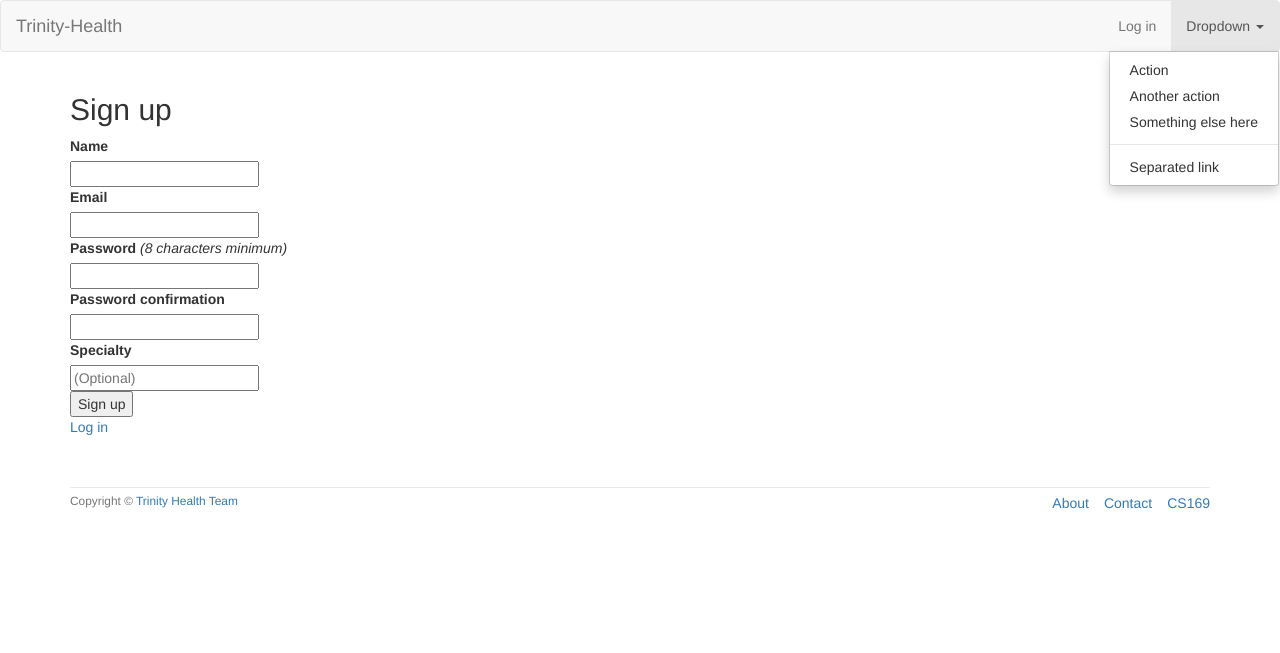
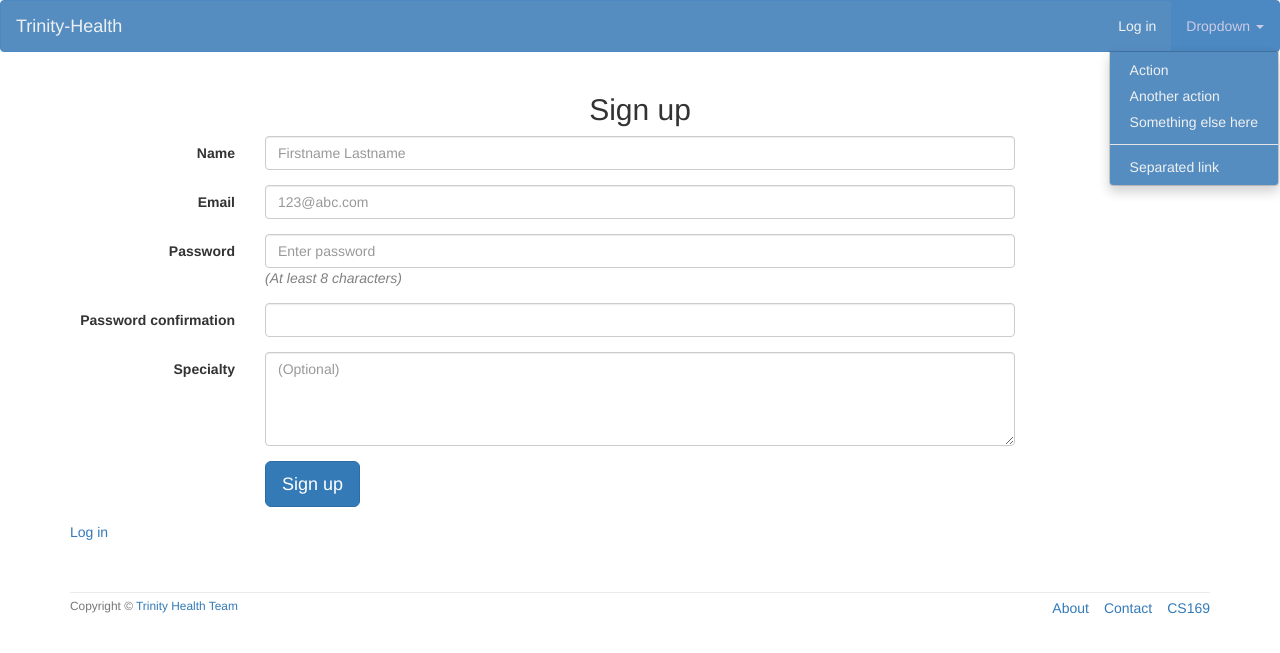
Before and after one commit to pro-vi/Trinity-Health, a Rails app: a page that uses app/views/devise/registrations/new.html.erb in a window 1280 px wide, after a click on "Dropdown". Shown: the top 653 px of the page. Run offline with Rails 7, Linux system fonts and the light colour scheme; style sheets or scripts are compiled from the project's sources; some libraries are stand-ins or nearby versions.

Commit message:
Finished Signup and Login view styling, and other tweaks

```diff
--- a/app/assets/stylesheets/custom.css.scss
+++ b/app/assets/stylesheets/custom.css.scss
@@ -1,26 +1,106 @@
 @import "bootstrap-sprockets";
 @import "bootstrap";
 
-footer {
-  margin-top: 50px;
-  padding-top: 5px;
-  border-top: 1px solid #eaeaea;
-  color: #777;
+/* Styling for jumbotron */
+
+.jumbotron {
+  background-image: asset-url('jumbotron/jumbotron-bkg.jpg');
+  background-size: cover;
+  height: 600px;
+  color: #fff;
+  overflow: hidden;
+  font-weight: bold;
+  text-align: center;
 }
 
-footer small {
-  float: left;
+.jumbotron h1 {
+  text-shadow: 0px 0px 3px #000, -1px -1px #000, 1px 1px #000;
 }
 
-footer ul {
-  float: right;
-  list-style: none;
+.jumbotron h3 {
+  text-shadow: 1px 1px #000;
 }
 
-footer ul li {
-  float: left;
-  margin-left: 15px;
+
+/* Styling for navigation bar */
+
+.navbar-default {
+  background-color: #568dc1;
+  border-color: #4c88c1;
 }
+.navbar-default .navbar-brand {
+  color: #eef1f2;
+}
+.navbar-default .navbar-brand:hover,
+.navbar-default .navbar-brand:focus {
+  color: #cccbe3;
+}
+.navbar-default .navbar-text {
+  color: #eef1f2;
+}
+.navbar-default .navbar-nav > li > a {
+  color: #eef1f2;
+}
+.navbar-default .navbar-nav > li > a:hover,
+.navbar-default .navbar-nav > li > a:focus {
+  color: #cccbe3;
+}
+.navbar-default .navbar-nav > li > .dropdown-menu {
+  background-color: #568dc1;
+}
+.navbar-default .navbar-nav > li > .dropdown-menu > li > a {
+  color: #eef1f2;
+}
+.navbar-default .navbar-nav > li > .dropdown-menu > li > a:hover,
+.navbar-default .navbar-nav > li > .dropdown-menu > li > a:focus {
+  color: #cccbe3;
+  background-color: #4c88c1;
+}
+.navbar-default .navbar-nav > li > .dropdown-menu > li > .divider {
+  background-color: #4c88c1;
+}
+.navbar-default .navbar-nav .open .dropdown-menu > .active > a,
+.navbar-default .navbar-nav .open .dropdown-menu > .active > a:hover,
+.navbar-default .navbar-nav .open .dropdown-menu > .active > a:focus {
+  color: #cccbe3;
+  background-color: #4c88c1;
+}
+.navbar-default .navbar-nav > .active > a,
+.navbar-default .navbar-nav > .active > a:hover,
+.navbar-default .navbar-nav > .active > a:focus {
+  color: #cccbe3;
+  background-color: #4c88c1;
+}
+.navbar-default .navbar-nav > .open > a,
+.navbar-default .navbar-nav > .open > a:hover,
+.navbar-default .navbar-nav > .open > a:focus {
+  color: #cccbe3;
+  background-color: #4c88c1;
+}
+.navbar-default .navbar-toggle {
+  border-color: #4c88c1;
+}
+.navbar-default .navbar-toggle:hover,
+.navbar-default .navbar-toggle:focus {
+  background-color: #4c88c1;
+}
+.navbar-default .navbar-toggle .icon-bar {
+  background-color: #eef1f2;
+}
+.navbar-default .navbar-collapse,
+.navbar-default .navbar-form {
+  border-color: #eef1f2;
+}
+.navbar-default .navbar-link {
+  color: #eef1f2;
+}
+.navbar-default .navbar-link:hover {
+  color: #cccbe3;
+}
+
+
+
+/* Other Stylings */
 
 .case-name {
   font-weight: bold;
@@ -48,8 +128,46 @@ footer ul li {
   padding-bottom: 15px;
 }
 
-/* styling for clinician
-.clinician-select {
-  display: none;
+.min-password-len {
+  color: #808080;
 }
-*/
+
+/* Fix chrome checkbox auto -20 margin-left */
+.checkbox input[type="checkbox"] {
+  margin-left: 0px;
+}
+
+/* Fix the text related to fixed checkbox */
+.checkbox-fix {
+  position: relative;
+  left: 20px;
+  font-weight: bold;
+}
+
+
+.checkbox-text {
+  padding-left: 20;
+}
+
+/* Styling for footer */
+
+footer {
+  margin-top: 50px;
+  padding-top: 5px;
+  border-top: 1px solid #eaeaea;
+  color: #777;
+}
+
+footer small {
+  float: left;
+}
+
+footer ul {
+  float: right;
+  list-style: none;
+}
+
+footer ul li {
+  float: left;
+  margin-left: 15px;
+}
--- a/app/controllers/clinicians_controller.rb
+++ b/app/controllers/clinicians_controller.rb
@@ -26,7 +26,7 @@ class CliniciansController < ApplicationController
       flash[:success] = "Clinician was succesfully created"
       redirect_to clinician_path(@clinician)
     else
-      flash[:notice] = "There was a problem creating the clinician"
+      flash[:danger] = "There was a problem creating the clinician"
       render :new
     end
   end
--- /dev/null
+++ b/app/helpers/devise_helper.rb
@@ -0,0 +1,20 @@
+module DeviseHelper
+  def devise_error_messages!
+    return '' if resource.errors.empty?
+
+    messages = resource.errors.full_messages.map { |msg| content_tag(:li, msg) }.join
+    sentence = I18n.t('errors.messages.not_saved',
+      count: resource.errors.count,
+      resource: resource.class.model_name.human.downcase)
+
+    html = <<-HTML
+    <div class="alert alert-error alert-block">
+      <button type="button" class="close" data-dismiss="alert">x</button>
+      <h4>#{sentence}</h4>
+      #{messages}
+    </div>
+    HTML
+
+    html.html_safe
+  end
+end
--- a/app/views/devise/registrations/new.html.erb
+++ b/app/views/devise/registrations/new.html.erb
@@ -1,39 +1,66 @@
-<h2>Sign up</h2>
+<h2 align="center">Sign up</h2>
 
-<%= form_for(resource, as: resource_name, url: registration_path(resource_name)) do |f| %>
+<div class='row'>
+  <div class='col-xs-12'>
+    <%= form_for(resource, as: resource_name, url: registration_path(resource_name),
+                :html => {class: "form-horizontal", role: "form"}) do |f| %>
       <%= devise_error_messages! %>
 
-  <div class="field">
-    <%= f.label :name %><br />
-    <%= f.text_field :name, autofocus: true %>
+      <div class="form-group field">
+        <div class="control-label col-sm-2">
+          <%= f.label :name %>
+        </div>
+        <div class="col-sm-8">
+          <%= f.text_field :name, class: "form-control", placeholder: "Firstname Lastname", autofocus: true %>
+        </div>
       </div>
 
-  <div class="field">
-    <%= f.label :email %><br />
-    <%= f.email_field :email%>
+      <div class="form-group field">
+        <div class="control-label col-sm-2">
+          <%= f.label :email %>
+        </div>
+        <div class="col-sm-8">
+          <%= f.email_field :email, class: "form-control", placeholder: "123@abc.com" %>
+        </div>
       </div>
 
-  <div class="field">
+      <div class="form-group field">
+        <div class="control-label col-sm-2">
           <%= f.label :password %>
+        </div>
+        <div class="col-sm-8">
+          <%= f.password_field :password, class: "form-control", placeholder: "Enter password", autocomplete: "off" %>
           <% if @minimum_password_length %>
-    <em>(<%= @minimum_password_length %> characters minimum)</em>
-    <% end %><br />
-    <%= f.password_field :password, autocomplete: "off" %>
+          <em class="min-password-len">(At least <%= @minimum_password_length %> characters)</em>
+          <% end %>
+        </div>
       </div>
 
-  <div class="field">
-    <%= f.label :password_confirmation %><br />
-    <%= f.password_field :password_confirmation, autocomplete: "off" %>
+      <div class="form-group field">
+        <div class="control-label col-sm-2">
+          <%= f.label :password_confirmation %>
+        </div>
+        <div class="col-sm-8">
+          <%= f.password_field :password_confirmation, class: "form-control", autocomplete: "off" %>
+        </div>
       </div>
 
-  <div class="field">
-    <%= f.label :specialty %><br />
-    <%= f.text_field :specialty, autocomplete: "off", placeholder: "(Optional)" %>
+      <div class="form-group field">
+        <div class="control-label col-sm-2">
+          <%= f.label :specialty %>
+        </div>
+        <div class="col-sm-8">
+          <%= f.text_area :specialty, class: "form-control", rows: 4, autocomplete: "off", placeholder: "(Optional)" %>
+        </div>
       </div>
 
-  <div class="actions">
-    <%= f.submit "Sign up" %>
+      <div class="form-group actions">
+        <div class="col-sm-offset-2 col-sm-10">
+          <%= f.submit "Sign up", class: 'btn btn-primary btn-lg' %>
+        </div>
       </div>
     <% end %>
+  </div>
+</div>
 
 <%= render "devise/shared/links" %>
--- a/app/views/pages/home.html.erb
+++ b/app/views/pages/home.html.erb
@@ -1,4 +1,8 @@
-<div class="jumbotron text-center">
+<div class="jumbotron">
   <h1>Trinity Health</h1>
   <h3>A SaaS app that saves lives.</h3>
+  <% unless clinician_signed_in? %>
+    <%= link_to "Sign Up", new_clinician_registration_path, class: "btn btn-secondary btn-lg" %>
+    <%= link_to "Log In", new_clinician_session_path, class: "btn btn-secondary btn-lg" %>
+  <% end %>
 </div>
```
Also changed, not shown: app/views/devise/sessions/new.html.erb (+38 -14 lines), db/development.sqlite3, 1 other file. Lines whose indentation alone changed are shown as unchanged.
